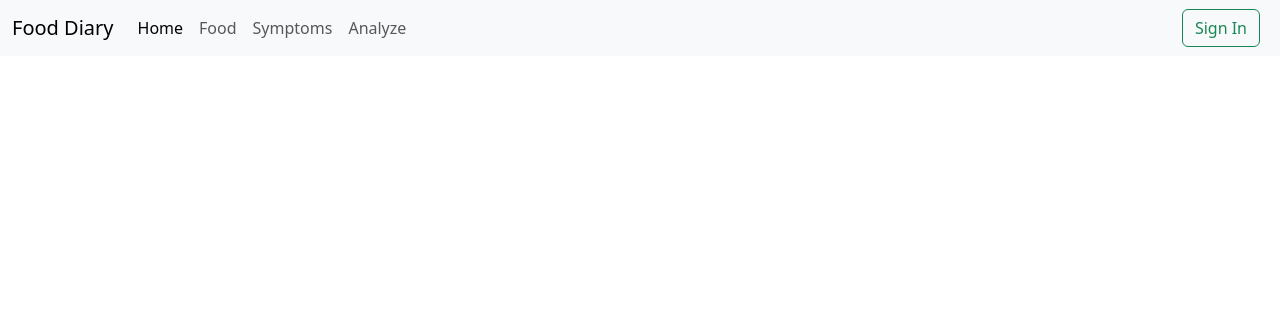
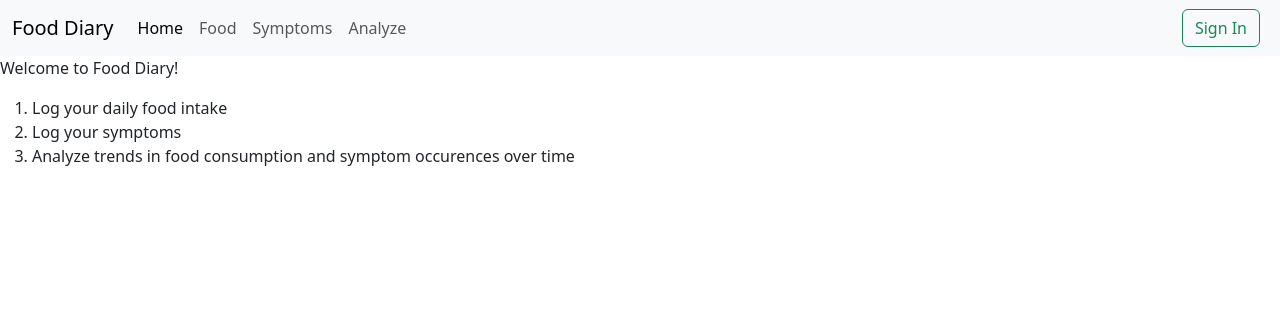
Before and after one commit to bevane/food-diary, a Django app: page / in a window 1280 px wide. Shown: the top 316 px of the page. Run offline with Django 5.2, Linux system fonts and the light colour scheme.

Commit message:
feat: add intro to homepage

```diff
--- a/homepage/templates/homepage/index.html
+++ b/homepage/templates/homepage/index.html
@@ -1,5 +1,11 @@
 {% extends "homepage/layout.html" %}
 
 {% block body %}
+  <p>Welcome to Food Diary!</p>
+  <ol>
+    <li>Log your daily food intake</li>
+    <li>Log your symptoms</li>
+    <li>Analyze trends in food consumption and symptom occurences over time</li>
+  </ol>
 
 {% endblock%}
```
